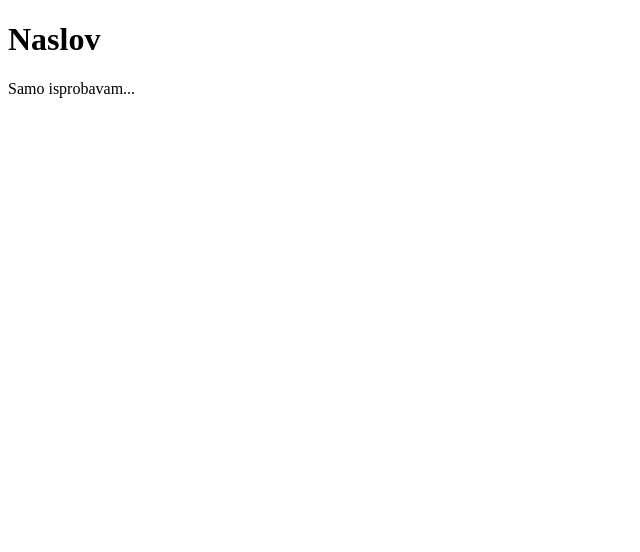
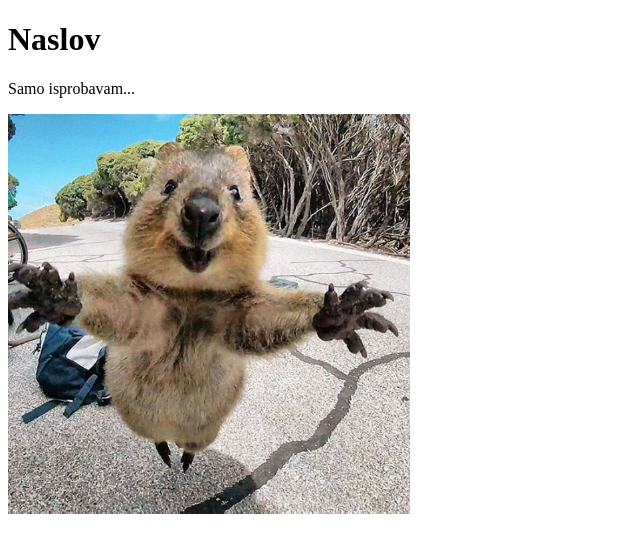
Before and after one commit to learnts/web, a plain HTML site: page index.html in a window 1280 px wide. Shown: the whole page, without its empty margins (0-640 px from the left). Drawn offline with Linux system fonts and the light colour scheme.

Commit message:
20200723

```diff
--- a/index.html
+++ b/index.html
@@ -5,5 +5,7 @@
 <h1>Naslov</h1>
 <p>Samo isprobavam...</p>
 
+<img src="happy_animal.jpg" alt="Girl in a jacket" height="400">
+
 </body>
 </html>
```
Also changed, not shown: happy_animal.jpg (added).
